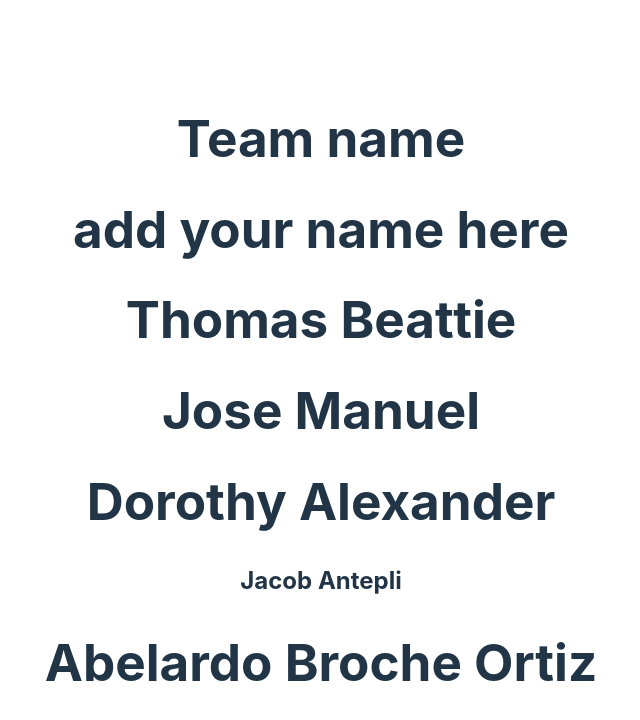
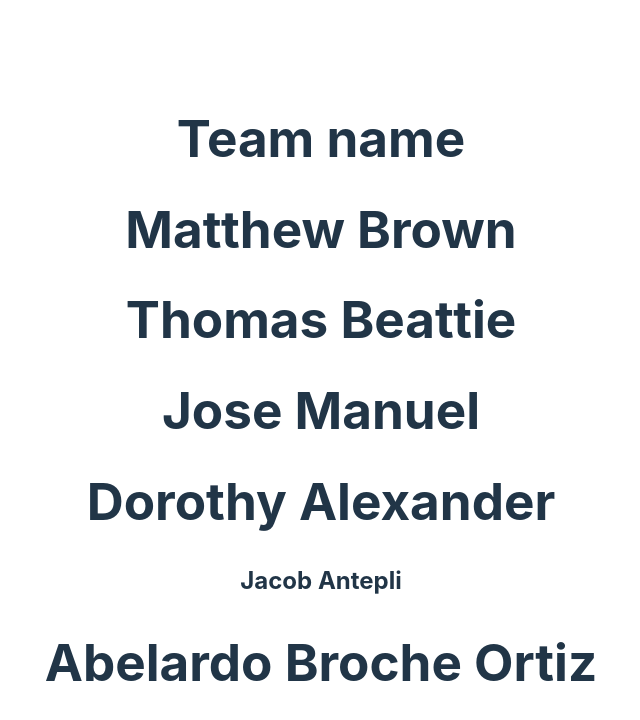
Before and after one commit to JacobAntepli/git-example-team-S, a React (Vite) app: page / in a window 1280 px wide. Shown: the top 720 px of the page, without its empty margins (319-959 px from the left). Built offline with nearby package versions, Linux system fonts and the light colour scheme.

Commit message:
Added name

```diff
--- a/src/App.jsx
+++ b/src/App.jsx
@@ -6,7 +6,7 @@ function App() {
     return (
       <div>
           <h1>Team name</h1>
-          <h1> add your name here</h1>
+          <h1>Matthew Brown</h1>
           <h1>Thomas Beattie</h1>
           <h1> Jose Manuel</h1>
           <h1>Dorothy Alexander</h1>
```
